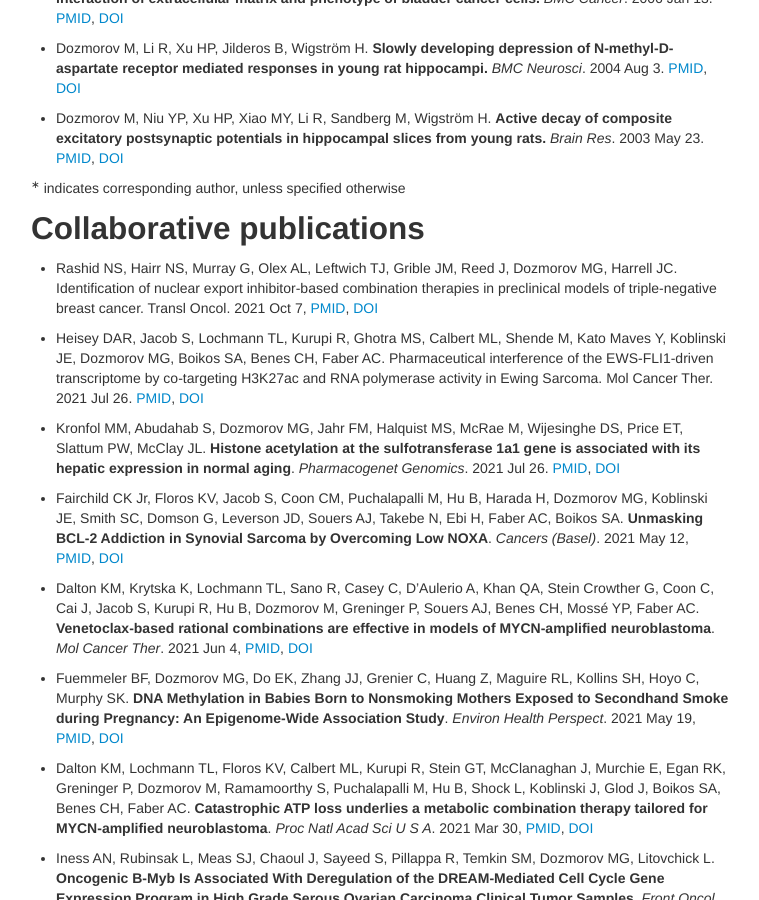
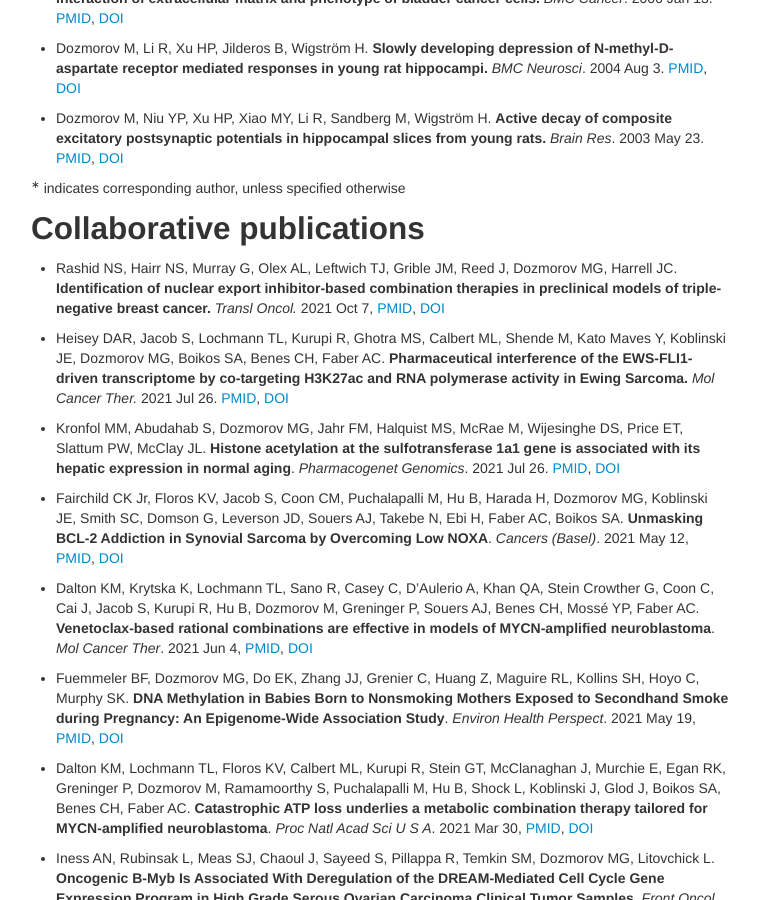
Before and after one commit to dozmorovlab/dozmorovlab.github.io, a Jekyll site: the page built from 02-pubs.md, in a window 1280 px wide and 900 px high, scrolled down 2914 px. Shown: the whole window, without its empty margins (259-1018 px from the left). Built offline with Jekyll 4.4.1, drawn with Linux system fonts in a browser that asks for light colours; comment, search, counter and statistics services are not loaded; some of the changed text lies outside the part shown.

Commit message:
Fix formatting

```diff
--- a/02-pubs.md
+++ b/02-pubs.md
@@ -105,9 +105,9 @@ permalink: "publications.html"
 
 ## Collaborative publications
 
-- Rashid NS, Hairr NS, Murray G, Olex AL, Leftwich TJ, Grible JM, Reed J, Dozmorov MG, Harrell JC. Identification of nuclear export inhibitor-based combination therapies in preclinical models of triple-negative breast cancer. Transl Oncol. 2021 Oct 7, [PMID](https://www.ncbi.nlm.nih.gov/pubmed/34628286), [DOI](https://doi.org/10.1016/j.tranon.2021.101235) <span data-badge-type="4" data-doi="10.1016/j.tranon.2021.101235" data-hide-no-mentions="true" class="altmetric-embed"> </span>
+- Rashid NS, Hairr NS, Murray G, Olex AL, Leftwich TJ, Grible JM, Reed J, Dozmorov MG, Harrell JC. **Identification of nuclear export inhibitor-based combination therapies in preclinical models of triple-negative breast cancer.** _Transl Oncol._ 2021 Oct 7, [PMID](https://www.ncbi.nlm.nih.gov/pubmed/34628286), [DOI](https://doi.org/10.1016/j.tranon.2021.101235) <span data-badge-type="4" data-doi="10.1016/j.tranon.2021.101235" data-hide-no-mentions="true" class="altmetric-embed"> </span>
 
-- Heisey DAR, Jacob S, Lochmann TL, Kurupi R, Ghotra MS, Calbert ML, Shende M, Kato Maves Y, Koblinski JE, Dozmorov MG, Boikos SA, Benes CH, Faber AC. Pharmaceutical interference of the EWS-FLI1-driven transcriptome by co-targeting H3K27ac and RNA polymerase activity in Ewing Sarcoma. Mol Cancer Ther. 2021 Jul 26. [PMID](https://www.ncbi.nlm.nih.gov/pubmed/34315769/), [DOI](https://doi.org/10.1158/1535-7163.mct-20-0489) <span data-badge-type="4" data-doi="10.1158/1535-7163.MCT-20-0489" data-hide-no-mentions="true" class="altmetric-embed"> </span>
+- Heisey DAR, Jacob S, Lochmann TL, Kurupi R, Ghotra MS, Calbert ML, Shende M, Kato Maves Y, Koblinski JE, Dozmorov MG, Boikos SA, Benes CH, Faber AC. **Pharmaceutical interference of the EWS-FLI1-driven transcriptome by co-targeting H3K27ac and RNA polymerase activity in Ewing Sarcoma.** _Mol Cancer Ther._ 2021 Jul 26. [PMID](https://www.ncbi.nlm.nih.gov/pubmed/34315769/), [DOI](https://doi.org/10.1158/1535-7163.mct-20-0489) <span data-badge-type="4" data-doi="10.1158/1535-7163.MCT-20-0489" data-hide-no-mentions="true" class="altmetric-embed"> </span>
 
 - Kronfol MM, Abudahab S, Dozmorov MG, Jahr FM, Halquist MS, McRae M, Wijesinghe DS, Price ET, Slattum PW, McClay JL. **Histone acetylation at the sulfotransferase 1a1 gene is associated with its hepatic expression in normal aging**. _Pharmacogenet Genomics_. 2021 Jul 26. [PMID](https://www.ncbi.nlm.nih.gov/pubmed/34320608/), [DOI](https://doi.org/10.1097/fpc.0000000000000443)  <span data-badge-type="4" data-doi="10.1097/FPC.0000000000000443" data-hide-no-mentions="true" class="altmetric-embed"> </span>
 
@@ -233,8 +233,6 @@ permalink: "publications.html"
 
 - Iwayama T., Steele C., Yao L., Dozmorov MG, Karamichos D., Wren JD., Olson LE. **PDGFRalpha signaling drives adipose tissue fibrosis by targeting progenitor cell plasticity.** _Genes Dev_. 2015 Jun 1. [PMID](http://www.ncbi.nlm.nih.gov/pubmed/26019175), [DOI](https://doi.org/10.1101/gad.260554.115) <span data-badge-type="4" data-doi="10.1101/gad.260554.115" data-hide-no-mentions="true" class="altmetric-embed"> </span>
 
-- Tulunay A, Dozmorov MG, Ture-Ozdemir F, Yilmaz V, Eksioglu-Demiralp E, Alibaz-Oner F, Ozen G, Wren JD, Saruhan-Direskeneli G, Sawalha AH, Direskeneli H. **Activation of the JAK/STAT pathway in Behcet's disease.** _Genes and immunity_. 2015. [PMID](http://www.ncbi.nlm.nih.gov/pubmed/25410656), [DOI](https://doi.org/10.1038/gene.2014.64) <span data-badge-type="4" data-doi="10.1038/gene.2014.64" data-hide-no-mentions="true" class="altmetric-embed"> </span>
-
 - Tulunay A, Dozmorov MG, Ture-Ozdemir F, Yilmaz V, Eksioglu-Demiralp E, Alibaz-Oner F, Ozen G, Wren JD, Saruhan-Direskeneli G, Sawalha AH, Direskeneli H. **Activation of the JAK/STAT pathway in Behcet's disease.** _Genes Immun_. 2014 Nov 20. [PMID](http://www.ncbi.nlm.nih.gov/pubmed/25410656), [DOI](https://doi.org/10.1038/gene.2014.64) <span data-badge-type="4" data-doi="10.1038/gene.2014.64" data-hide-no-mentions="true" class="altmetric-embed"> </span>
 
 - Wren JD, Dozmorov MG, Burian D, Perkins A, Zhang C, Hoyt P, Kaundal R. **Proceedings of the 2014 MidSouth Computational Biology and Bioinformatics Society (MCBIOS) Conference.** _BMC Bioinformatics_. 2014. [PMID](http://www.ncbi.nlm.nih.gov/pubmed/25350879), [DOI](https://doi.org/10.1186/1471-2105-15-S11-I1) <span data-badge-type="4" data-doi="10.1186/1471-2105-15-S11-I1" data-hide-no-mentions="true" class="altmetric-embed"> </span>
```
